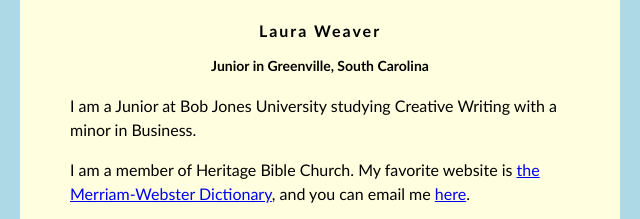
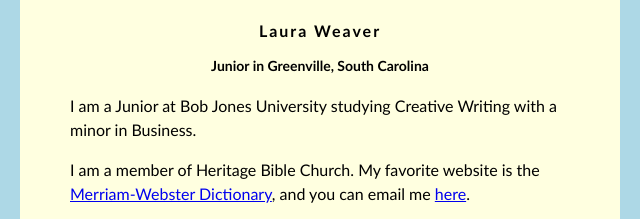
Before and after one commit to lgweaver/lgweaver.github.io, a plain HTML site: page index.html in a window 1280 px wide. Shown: the top 219 px of the page, 320-960 px from the left. Drawn offline with Linux system fonts and the light colour scheme.

Commit message:
Fix HTML formatting for favorite website link

```diff
--- a/index.html
+++ b/index.html
@@ -41,8 +41,8 @@ h3 {
              with a minor in
             Business.</p>
          <p>
-            I am a member of Heritage Bible Church. My favorite website is
-            <a href="https://www.merriam-webster.com/">the Merriam-Webster Dictionary</a>, and you can email me
+            I am a member of Heritage Bible Church. My favorite website is the
+            <a href="https://www.merriam-webster.com/"> Merriam-Webster Dictionary</a>, and you can email me
             <a href="mailto:lweav601@students.bju.edu">here</a>.
          </p>
          <p>
```
